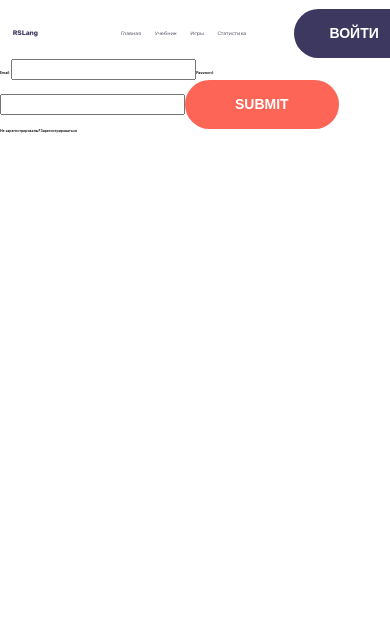
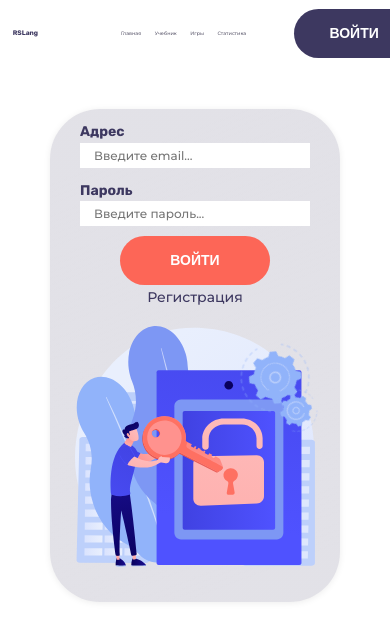
Before and after one commit to DzmitryRev/rslang, a React (Create React App) app: page /login in a window 390 px wide. Shown: the top 640 px of the page. Built offline with nearby package versions, Linux system fonts and the light colour scheme.

Commit message:
feat: add styles login module

```diff
--- a/src/pages/login/Login.module.css
+++ b/src/pages/login/Login.module.css
@@ -0,0 +1,378 @@
+.center {
+  margin: 50px auto;
+}
+
+.container__login {
+  width: 82.36vw;
+  height: 42.92vw;
+  align-items: center;
+  display: flex;
+  border-radius: 3.5vw;
+  justify-content: center;
+  background: linear-gradient(
+      0deg,
+      rgba(61, 56, 96, 0.15),
+      rgba(61, 56, 96, 0.15)
+    ),
+    linear-gradient(
+      159.19deg,
+      rgba(255, 255, 255, 0.4) 12.33%,
+      rgba(255, 255, 255, 0.1) 90.67%
+    );
+  box-shadow: 0px 0.28vw 1.94vw -0.07vw rgba(0, 0, 0, 0.08);
+  backdrop-filter: blur(2.78vw);
+}
+
+.type__input {
+  width: 27.1vw;
+  height: 3.1vw;
+  padding-left: 1.04vw;
+  background: #ffffff;
+  border: 0.07vw solid transparent;
+  font-family: 'Montserrat';
+  font-style: normal;
+  font-weight: 500;
+  font-size: 1.25vw;
+  line-height: 180.9%;
+  outline: transparent;
+  transition: all 0.3s ease;
+}
+
+.type__input:hover,
+.type__input:focus {
+  background: #e2e1e7;
+  color: #848196;
+  transition: all 0.3s ease;
+  border: 0.07vw solid transparent;
+  border-color: #fd6657;
+}
+
+.title__input {
+  font-size: 24px;
+  line-height: 28px;
+  margin-bottom: 0.4vw;
+  font-family: 'Rubik';
+  font-style: normal;
+  font-weight: 700;
+  color: #3d3860;
+}
+
+.error__input {
+  padding-top: 0.5vw;
+  font-family: 'Montserrat';
+  font-style: normal;
+  font-weight: 500;
+  font-size: 13px;
+  line-height: 16px;
+  color: #fd6657;
+}
+
+.registration__links {
+  font-family: 'Montserrat';
+  font-style: normal;
+  font-weight: 500;
+  font-size: 18px;
+  line-height: 22px;
+  text-align: right;
+  color: #3d3860;
+}
+
+.registration__btn {
+  padding-top: 1.04vw;
+  display: flex;
+  align-items: center;
+  justify-content: space-between;
+}
+
+.user__imgs {
+  width: 29.376vw;
+  height: 29.376vw;
+  margin-left: 6.95vw;
+}
+
+.user__img {
+  width: 29.376vw;
+  height: 29.376vw;
+}
+
+.mechanismSvg {
+  width: 8.33vw;
+  height: 8.33vw;
+  padding-left: 15.28vw;
+  margin: -27.78vw 0 0 5.5vw;
+}
+
+.mechanism {
+  animation-name: rotation;
+  animation-duration: 40s;
+  animation-iteration-count: infinite;
+  animation-timing-function: linear;
+  z-index: 1;
+}
+
+.mechanism__max {
+  width: 8.33vw;
+  height: 8.33vw;
+}
+
+.mechanism__min {
+  width: 5.56vw;
+  height: 5.56vw;
+  margin: -3.47vw 0 0 4.17vw;
+  animation-name: no-rotation;
+}
+
+@keyframes no-rotation {
+  0% {
+    transform: rotate(360deg);
+  }
+
+  100% {
+    transform: rotate(0deg);
+  }
+}
+
+@keyframes rotation {
+  0% {
+    transform: rotate(0deg);
+  }
+
+  100% {
+    transform: rotate(360deg);
+  }
+}
+
+@media (min-width: 1441px) {
+  .center {
+    margin: 50px auto;
+  }
+
+  .container__login {
+    width: 1185px;
+    height: 618px;
+    border-radius: 50px;
+  }
+
+  .type__input {
+    width: 390px;
+    height: 45px;
+    padding-left: 15px;
+    border: 1px solid transparent;
+    font-size: 18px;
+  }
+
+  .type__input:hover,
+  .type__input:focus {
+    border: 1px solid transparent;
+    background: #e2e1e7;
+    color: #848196;
+    transition: all 0.3s ease;
+    border: 0.07vw solid transparent;
+    border-color: #fd6657;
+  }
+
+  .title__input {
+    margin-bottom: 6px;
+    font-size: 24px;
+    line-height: 28px;
+  }
+
+  .error__input {
+    padding-top: 7px;
+    font-size: 13px;
+    line-height: 16px;
+  }
+
+  .registration__link {
+    font-size: 18px;
+    line-height: 22px;
+  }
+
+  .registration__btn {
+    padding-top: 1.04vw;
+  }
+
+  .user__imgs {
+    width: 420px;
+    height: 420px;
+    margin-left: 100px;
+  }
+
+  .user__img {
+    width: 420px;
+    height: 420px;
+  }
+
+  .mechanismSvg {
+    width: 120px;
+    height: 120px;
+    padding-left: 220px;
+    margin: -400px 0 0 80px;
+  }
+
+  .mechanism__max {
+    width: 120px;
+    height: 120px;
+  }
+
+  .mechanism__min {
+    width: 80px;
+    height: 80px;
+    margin: -54px 0 0 60px;
+  }
+}
+
+@media (max-width: 1220px) {
+  .container__login {
+    display: flex;
+    flex-direction: column;
+    align-items: center;
+    justify-content: flex-start;
+  }
+
+  .user__imgs {
+    width: 360px;
+    height: 360px;
+    margin-left: 0;
+    margin-top: 20px;
+    margin-bottom: 20px;
+  }
+
+  .user__img {
+    width: 360px;
+    height: 360px;
+  }
+
+  .mechanismSvg {
+    width: 139px;
+    height: 139px;
+    padding-left: 150px;
+    margin: -350px 0 0 80px;
+  }
+
+  .mechanism {
+    animation-name: rotation;
+    animation-duration: 40s;
+    animation-iteration-count: infinite;
+    animation-timing-function: linear;
+    z-index: 1;
+  }
+
+  .mechanism__max {
+    width: 110px;
+    height: 110px;
+  }
+
+  .mechanism__min {
+    width: 80px;
+    height: 80px;
+    margin: -50px 0 0 60px;
+    animation-name: no-rotation;
+  }
+
+  .type__input {
+    width: 330px;
+    height: 38px;
+    padding-left: 13px;
+    border: 1px solid transparent;
+    font-size: 14px;
+  }
+
+  .container__login {
+    width: 530px;
+    height: auto;
+    border-radius: 50px;
+  }
+
+  .registration__link {
+    font-size: 14px;
+  }
+}
+
+@media (max-width: 769px) {
+  .container__login {
+    width: 430px;
+  }
+
+  .title__input {
+    font-size: 18px;
+    line-height: 24px;
+  }
+  .type__input {
+    width: 300px;
+    height: 30px;
+    font-size: 14px;
+  }
+
+  .registration__btn {
+    height: 80px;
+    padding-top: 10px;
+  }
+
+  .registration__link {
+    padding-top: 30px;
+  }
+}
+
+@media (max-width: 600px) {
+  .container__login {
+    width: 290px;
+    height: auto;
+    border-radius: 50px;
+  }
+
+  .title__input {
+    font-size: 14px;
+    line-height: 18px;
+  }
+
+  .type__input {
+    width: 230px;
+    height: 25px;
+    font-size: 12px;
+  }
+
+  .registration__btn {
+    display: flex;
+    align-items: center;
+    flex-direction: column;
+  }
+
+  .user__imgs {
+    width: 240px;
+    height: auto;
+    margin-bottom: 20px;
+  }
+
+  .user__img {
+    width: 240px;
+    height: auto;
+  }
+
+  .mechanismSvg {
+    width: 139px;
+    height: 239px;
+    padding-left: 85px;
+    margin: -225px 0 0 80px;
+  }
+
+  .mechanism {
+    animation-name: rotation;
+    animation-duration: 40s;
+    animation-iteration-count: infinite;
+    animation-timing-function: linear;
+    z-index: 1;
+  }
+
+  .mechanism__max {
+    width: 70px;
+    height: auto;
+  }
+
+  .mechanism__min {
+    width: 40px;
+    height: auto;
+    margin: -27px 0 0 37px;
+    animation-name: no-rotation;
+  }
+}
--- a/src/pages/login/Login.tsx
+++ b/src/pages/login/Login.tsx
@@ -3,6 +3,10 @@ import { useEffect } from 'react';
 import { Link, useNavigate } from 'react-router-dom';
 
 import * as Yup from 'yup';
+
+import keys from '../../assets/img/keys.svg';
+import gearMax from '../../assets/img/gear-max.svg';
+import mechanismMin from '../../assets/img/mechanism-min.svg';
 
 import PrimaryButton from '../../components/primary-button/PrimaryButton';
 
@@ -21,8 +25,13 @@ export default function Login() {
   };
 
   const loginSchema = Yup.object().shape({
-    password: Yup.string().min(8, 'Too Short!').max(50, 'Too Long!').required('Required'),
-    email: Yup.string().email('Invalid email').required('Required'),
+    password: Yup.string()
+      .min(8, '*Слишком короткий')
+      .max(50, '*Слишком длиный')
+      .required('*Обязательное поле'),
+    email: Yup.string()
+      .email('*Неверный e-mail')
+      .required('*Обязательное поле'),
   });
 
   useEffect(() => {
@@ -32,7 +41,7 @@ export default function Login() {
   }, [isAuth, navigate]);
 
   return (
-    <div className={styles.container}>
+    <div className={`${styles.container__login} ${styles.center}`}>
       {error ? <h1>Error</h1> : ''}
       <Formik
         initialValues={{ email: '', password: '' }}
@@ -41,29 +50,73 @@ export default function Login() {
       >
         {({ isSubmitting }) => {
           return (
+            <div>
               <Form>
                 <label>
-                Email: <Field type="email" name="email" />
-                <ErrorMessage name="email" component="div" />
+                  <p className={styles.title__input}>Адрес</p>
+                  <Field
+                    type="email"
+                    name="email"
+                    placeholder="Введите email..."
+                    className={styles.type__input}
+                  />
+                  <ErrorMessage
+                    name="email"
+                    component="div"
+                    className={styles.error__input}
+                  />
                 </label>
                 <label>
-                Password:
-                <Field type="password" name="password" />
-                <ErrorMessage name="password" component="div" />
+                  <p className={styles.title__input}>Пароль</p>
+                  <Field
+                    type="password"
+                    name="password"
+                    placeholder="Введите пароль..."
+                    className={styles.type__input}
+                  />
+                  <ErrorMessage
+                    name="password"
+                    component="div"
+                    className={styles.error__input}
+                  />
                 </label>
                 {isLoading ? (
                   <div>Загрузка...</div>
                 ) : (
+                  <div className={styles.registration__btn}>
                     <PrimaryButton color="orange" size="m">
-                  Submit
+                      войти
                     </PrimaryButton>
+                    <div className={styles.registration__links}>
+                      <Link
+                        to={'/registration'}
+                        className={styles.registration__link}
+                      >
+                        Регистрация
+                      </Link>
+                    </div>
+                  </div>
                 )}
               </Form>
+            </div>
           );
         }}
       </Formik>
-      Не зарегестрированы?
-      <Link to={'/registration'}>Зарегистрироваться</Link>
+      <div className={styles.user__imgs}>
+        <img className={styles.user__img} src={keys} alt="keys" />
+        <div className={styles.mechanismSvg}>
+          <img
+            className={`${styles.mechanism__max} ${styles.mechanism}`}
+            src={gearMax}
+            alt=""
+          />
+          <img
+            className={`${styles.mechanism__min} ${styles.mechanism}`}
+            src={mechanismMin}
+            alt=""
+          />
+        </div>
+      </div>
     </div>
   );
 }
```
Lines whose indentation alone changed are shown as unchanged.
